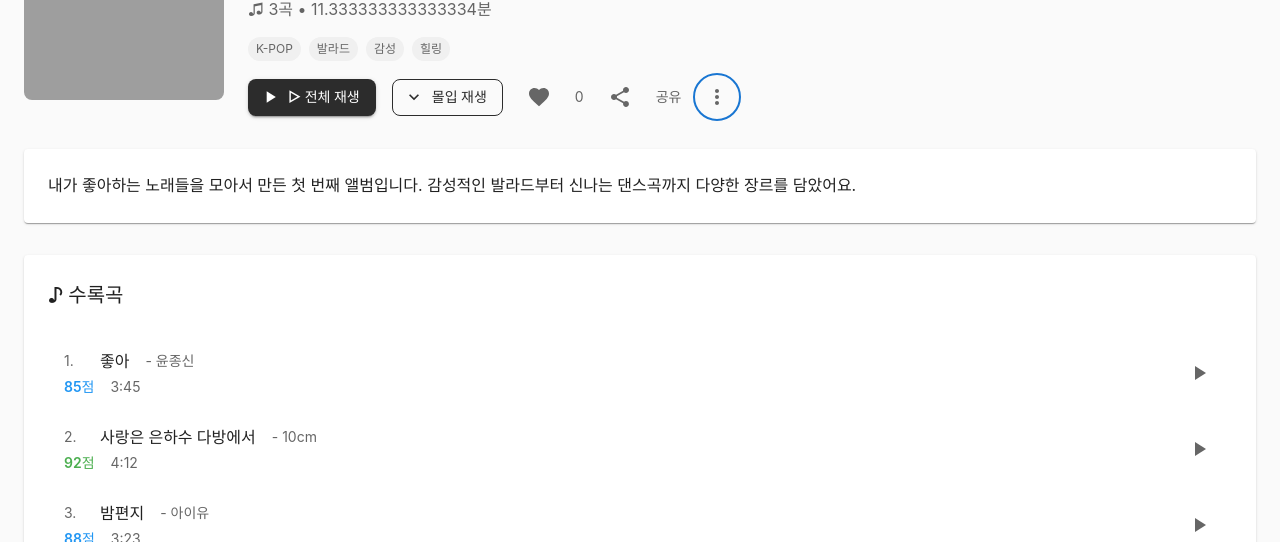
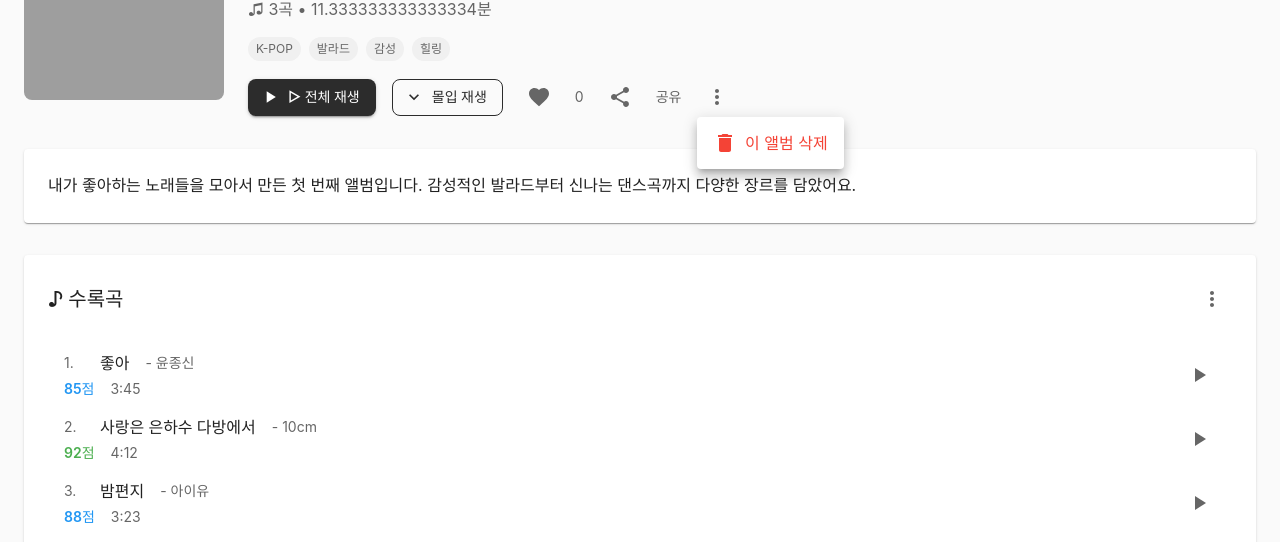
Before and after one commit to sinjinwoo/orakgarak, a React (Vite) app in the folder front/: page /albums/1 in a window 1280 px wide. Both pictures are taken after a click on the button 717 px from the left and 355 px from the top of the page. Shown: the part 258-800 px from the top of the page. Built offline with nearby package versions, Linux system fonts and the light colour scheme; grey boxes are pictures that could not be loaded.

Commit message:
feat : album&mypage

```diff
--- a/front/src/pages/AlbumCreatePage.tsx
+++ b/front/src/pages/AlbumCreatePage.tsx
@@ -16,7 +16,7 @@ const dummyRecordings: Recording[] = [
     userId: 'user1',
     songId: 'song1',
     song: { title: '좋아', artist: '윤종신' },
-    audioUrl: '/audio/sample1.mp3',
+    audioUrl: '', // 실제 오디오 파일이 없으므로 빈 문자열 사용
     duration: 225, // 3:45
     createdAt: '2025-01-15T00:00:00Z',
     analysis: {
@@ -33,7 +33,7 @@ const dummyRecordings: Recording[] = [
     userId: 'user1',
     songId: 'song2',
     song: { title: '사랑은 은하수 다방에서', artist: '10cm' },
-    audioUrl: '/audio/sample2.mp3',
+    audioUrl: '', // 실제 오디오 파일이 없으므로 빈 문자열 사용
     duration: 252, // 4:12
     createdAt: '2025-01-14T00:00:00Z',
     analysis: {
@@ -50,7 +50,7 @@ const dummyRecordings: Recording[] = [
     userId: 'user1',
     songId: 'song3',
     song: { title: '밤편지', artist: '아이유' },
-    audioUrl: '/audio/sample3.mp3',
+    audioUrl: '', // 실제 오디오 파일이 없으므로 빈 문자열 사용
     duration: 203, // 3:23
     createdAt: '2025-01-13T00:00:00Z',
     analysis: {
@@ -187,7 +187,7 @@ const AlbumCreatePage: React.FC = () => {
     try {
       // 앨범 생성
       const albumData = getAlbumData();
-      const albumId = createAlbum(albumData);
+      const albumId = createAlbum(albumData, recordings);
 
       console.log('Album created successfully:', albumId);
 
--- a/front/src/pages/AlbumDetailPage.tsx
+++ b/front/src/pages/AlbumDetailPage.tsx
@@ -16,6 +16,14 @@ import {
   Paper,
   Avatar,
   Divider,
+  Menu,
+  MenuItem,
+  Dialog,
+  DialogTitle,
+  DialogContent,
+  DialogActions,
+  Checkbox,
+  FormControlLabel,
 } from '@mui/material';
 import {
   PlayArrow,
@@ -25,6 +33,8 @@ import {
   MoreVert,
   Send,
   ArrowBack,
+  Delete,
+  Edit,
 } from '@mui/icons-material';
 
 // 더미 앨범 데이터
@@ -86,6 +96,20 @@ const AlbumDetailPage: React.FC = () => {
   const [isLiked, setIsLiked] = useState(false);
   const [likeCount, setLikeCount] = useState(0);
   const [loading, setLoading] = useState(true);
+  const [foundAlbum, setFoundAlbum] = useState<any>(null);
+
+  // 메뉴 상태
+  const [albumMenuAnchor, setAlbumMenuAnchor] = useState<null | HTMLElement>(null);
+  const [trackMenuAnchor, setTrackMenuAnchor] = useState<null | HTMLElement>(null);
+
+  // 다이얼로그 상태
+  const [deleteDialogOpen, setDeleteDialogOpen] = useState(false);
+  const [editTracksDialogOpen, setEditTracksDialogOpen] = useState(false);
+
+  // 수록곡 편집 상태
+  const [editingTracks, setEditingTracks] = useState<any[]>([]);
+  const [selectedTracks, setSelectedTracks] = useState<string[]>([]);
+  const [allRecordings, setAllRecordings] = useState<any[]>([]);
 
   // 앨범 데이터 로드
   useEffect(() => {
@@ -95,37 +119,38 @@ const AlbumDetailPage: React.FC = () => {
         return;
       }
 
-      const foundAlbum = getAlbumById(albumId);
+      const albumData = getAlbumById(albumId);
 
-      if (foundAlbum) {
+      if (albumData) {
+        setFoundAlbum(albumData);
         // 앨범 데이터를 상세 페이지 형식으로 변환
-        const albumData = {
-          id: foundAlbum.id,
-          title: foundAlbum.title,
-          description: foundAlbum.description,
-          coverImage: foundAlbum.coverImage,
+        const albumDetailData = {
+          id: albumData.id,
+          title: albumData.title,
+          description: albumData.description,
+          coverImage: albumData.coverImage,
           userId: 'current-user',
           user: {
             nickname: '음악러버', // 실제로는 사용자 정보에서 가져와야 함
             profileImage: 'https://images.unsplash.com/photo-1472099645785-5658abf4ff4e?w=100&h=100&fit=crop&crop=face',
           },
-          tracks: [
-            // 실제로는 녹음 데이터에서 가져와야 함
+          tracks: albumData.tracks || [
+            // 기본 더미 데이터 (트랙이 없는 경우)
             { id: '1', title: '좋아', artist: '윤종신', score: 85, duration: '3:45' },
             { id: '2', title: '사랑은 은하수 다방에서', artist: '10cm', score: 92, duration: '4:12' },
             { id: '3', title: '밤편지', artist: '아이유', score: 88, duration: '3:23' },
           ],
-          isPublic: foundAlbum.isPublic,
+          isPublic: albumData.isPublic,
           tags: ['K-POP', '발라드', '감성', '힐링'], // 실제로는 앨범 데이터에서 가져와야 함
-          likeCount: foundAlbum.likeCount,
-          playCount: foundAlbum.playCount,
+          likeCount: albumData.likeCount,
+          playCount: albumData.playCount,
           commentCount: 0, // 실제로는 댓글 데이터에서 가져와야 함
-          createdAt: foundAlbum.createdAt,
-          updatedAt: foundAlbum.createdAt,
+          createdAt: albumData.createdAt,
+          updatedAt: albumData.createdAt,
         };
 
-        setAlbum(albumData);
-        setLikeCount(foundAlbum.likeCount);
+        setAlbum(albumDetailData);
+        setLikeCount(albumData.likeCount);
       }
 
       setLoading(false);
@@ -179,6 +204,135 @@ const AlbumDetailPage: React.FC = () => {
       event.preventDefault();
       handleCommentSubmit();
     }
+  };
+
+  // 앨범 메뉴 핸들러
+  const handleAlbumMenuOpen = (event: React.MouseEvent<HTMLElement>) => {
+    setAlbumMenuAnchor(event.currentTarget);
+  };
+
+  const handleAlbumMenuClose = () => {
+    setAlbumMenuAnchor(null);
+  };
+
+  const handleDeleteAlbum = () => {
+    setDeleteDialogOpen(true);
+    handleAlbumMenuClose();
+  };
+
+  // 수록곡 메뉴 핸들러
+  const handleTrackMenuOpen = (event: React.MouseEvent<HTMLElement>) => {
+    setTrackMenuAnchor(event.currentTarget);
+  };
+
+  const handleTrackMenuClose = () => {
+    setTrackMenuAnchor(null);
+  };
+
+  const handleEditTracks = () => {
+    // 사용자의 모든 녹음 데이터 불러오기 (더미 데이터)
+    const dummyRecordings = [
+      {
+        id: '1',
+        song: { title: '좋아', artist: '윤종신' },
+        duration: 225,
+        analysis: { overallScore: 85 },
+        audioUrl: '',
+      },
+      {
+        id: '2',
+        song: { title: '사랑은 은하수 다방에서', artist: '10cm' },
+        duration: 252,
+        analysis: { overallScore: 78 },
+        audioUrl: '',
+      },
+      {
+        id: '3',
+        song: { title: '밤편지', artist: '아이유' },
+        duration: 203,
+        analysis: { overallScore: 92 },
+        audioUrl: '',
+      },
+      {
+        id: '4',
+        song: { title: 'Spring Day', artist: 'BTS' },
+        duration: 234,
+        analysis: { overallScore: 88 },
+        audioUrl: '',
+      },
+      {
+        id: '5',
+        song: { title: 'Dynamite', artist: 'BTS' },
+        duration: 199,
+        analysis: { overallScore: 90 },
+        audioUrl: '',
+      },
+    ];
+
+    setAllRecordings(dummyRecordings);
+    setEditingTracks(album.tracks);
+    setSelectedTracks(album.tracks.map((track: any) => track.id));
+    setEditTracksDialogOpen(true);
+    handleTrackMenuClose();
+  };
+
+  // 앨범 삭제 확인
+  const handleConfirmDelete = () => {
+    // localStorage에서 앨범 삭제
+    const savedAlbums = localStorage.getItem('myAlbums');
+    if (savedAlbums) {
+      const albums = JSON.parse(savedAlbums);
+      const updatedAlbums = albums.filter((a: any) => a.id !== albumId);
+      localStorage.setItem('myAlbums', JSON.stringify(updatedAlbums));
+    }
+
+    setDeleteDialogOpen(false);
+    navigate('/me/albums');
+  };
+
+  // 수록곡 편집 핸들러
+  const handleTrackToggle = (trackId: string) => {
+    setSelectedTracks(prev =>
+      prev.includes(trackId)
+        ? prev.filter(id => id !== trackId)
+        : [...prev, trackId]
+    );
+  };
+
+  const handleSelectAllTracks = () => {
+    setSelectedTracks(allRecordings.map(recording => recording.id));
+  };
+
+  const handleDeselectAllTracks = () => {
+    setSelectedTracks([]);
+  };
+
+  const handleSaveTracks = () => {
+    // 선택된 녹음들을 트랙 형식으로 변환
+    const updatedTracks = allRecordings
+      .filter(recording => selectedTracks.includes(recording.id))
+      .map(recording => ({
+        id: recording.id,
+        title: recording.song.title,
+        artist: recording.song.artist,
+        score: recording.analysis.overallScore,
+        duration: `${Math.floor(recording.duration / 60)}:${(recording.duration % 60).toString().padStart(2, '0')}`,
+        audioUrl: recording.audioUrl,
+      }));
+
+    // localStorage에서 앨범 업데이트
+    const savedAlbums = localStorage.getItem('myAlbums');
+    if (savedAlbums) {
+      const albums = JSON.parse(savedAlbums);
+      const updatedAlbums = albums.map((a: any) =>
+        a.id === albumId ? { ...a, tracks: updatedTracks, trackCount: updatedTracks.length } : a
+      );
+      localStorage.setItem('myAlbums', JSON.stringify(updatedAlbums));
+    }
+
+    // 현재 앨범 상태 업데이트
+    setAlbum(prev => ({ ...prev, tracks: updatedTracks }));
+    setEditTracksDialogOpen(false);
   };
 
   if (loading) {
@@ -239,7 +393,7 @@ const AlbumDetailPage: React.FC = () => {
               </Typography>
             </Box>
             <Typography variant="body1" color="text.secondary" sx={{ mb: 2 }}>
-              ♫ {album.tracks.length}곡 • {album.tracks.reduce((total, track) => {
+              ♫ {album.tracks.length}곡 • {foundAlbum?.duration || album.tracks.reduce((total, track) => {
                 const [minutes, seconds] = track.duration.split(':').map(Number);
                 return total + minutes * 60 + seconds;
               }, 0) / 60}분
@@ -298,7 +452,10 @@ const AlbumDetailPage: React.FC = () => {
               <Typography variant="body2" color="text.secondary">
                 공유
               </Typography>
-              <IconButton sx={{ color: '#666' }}>
+              <IconButton
+                sx={{ color: '#666' }}
+                onClick={handleAlbumMenuOpen}
+              >
                 <MoreVert />
               </IconButton>
             </Box>
@@ -314,15 +471,22 @@ const AlbumDetailPage: React.FC = () => {
 
         {/* 수록곡 */}
         <Paper sx={{ p: 3, mb: 4 }}>
-          <Typography variant="h6" sx={{ fontWeight: 600, mb: 2, display: 'flex', alignItems: 'center' }}>
+          <Box sx={{ display: 'flex', justifyContent: 'space-between', alignItems: 'center', mb: 2 }}>
+            <Typography variant="h6" sx={{ fontWeight: 600, display: 'flex', alignItems: 'center' }}>
               ♪ 수록곡
             </Typography>
+            <IconButton
+              sx={{ color: '#666' }}
+              onClick={handleTrackMenuOpen}
+            >
+              <MoreVert />
+            </IconButton>
+          </Box>
           <List>
             {album.tracks.map((track, index) => (
               <ListItem key={track.id} sx={{ py: 1 }}>
-                <ListItemText
-                  primary={
-                    <Box sx={{ display: 'flex', alignItems: 'center', gap: 2 }}>
+                <Box sx={{ flex: 1 }}>
+                  <Box sx={{ display: 'flex', alignItems: 'center', gap: 2, mb: 0.5 }}>
                     <Typography variant="body2" color="text.secondary" sx={{ minWidth: 20 }}>
                       {index + 1}.
                     </Typography>
@@ -333,9 +497,7 @@ const AlbumDetailPage: React.FC = () => {
                       - {track.artist}
                     </Typography>
                   </Box>
-                  }
-                  secondary={
-                    <Box sx={{ display: 'flex', alignItems: 'center', gap: 2, mt: 0.5 }}>
+                  <Box sx={{ display: 'flex', alignItems: 'center', gap: 2 }}>
                     <Typography
                       variant="body2"
                       sx={{
@@ -349,8 +511,7 @@ const AlbumDetailPage: React.FC = () => {
                       {track.duration}
                     </Typography>
                   </Box>
-                  }
-                />
+                </Box>
                 <IconButton size="small">
                   <PlayArrow sx={{ color: '#666' }} />
                 </IconButton>
@@ -358,28 +519,6 @@ const AlbumDetailPage: React.FC = () => {
             ))}
           </List>
         </Paper>
-
-        {/* 통계 */}
-        <Box sx={{ display: 'flex', alignItems: 'center', gap: 3, mb: 4 }}>
-          <Box sx={{ display: 'flex', alignItems: 'center', gap: 1 }}>
-            <Favorite sx={{ fontSize: 16, color: '#666' }} />
-            <Typography variant="body2" color="text.secondary">
-              {likeCount}
-            </Typography>
-          </Box>
-          <Box sx={{ display: 'flex', alignItems: 'center', gap: 1 }}>
-            <Typography sx={{ fontSize: 16, color: '#666' }}>💬</Typography>
-            <Typography variant="body2" color="text.secondary">
-              {album.commentCount}
-            </Typography>
-          </Box>
-          <Box sx={{ display: 'flex', alignItems: 'center', gap: 1 }}>
-            <PlayArrow sx={{ fontSize: 16, color: '#666' }} />
-            <Typography variant="body2" color="text.secondary">
-              {album.playCount}
-            </Typography>
-          </Box>
-        </Box>
 
         {/* 댓글 섹션 */}
         <Paper sx={{ p: 3 }}>
@@ -443,6 +582,134 @@ const AlbumDetailPage: React.FC = () => {
             ))}
           </Box>
         </Paper>
+
+        {/* 앨범 메뉴 */}
+        <Menu
+          anchorEl={albumMenuAnchor}
+          open={Boolean(albumMenuAnchor)}
+          onClose={handleAlbumMenuClose}
+        >
+          <MenuItem onClick={handleDeleteAlbum} sx={{ color: '#f44336' }}>
+            <Delete sx={{ mr: 1 }} />
+            이 앨범 삭제
+          </MenuItem>
+        </Menu>
+
+        {/* 수록곡 메뉴 */}
+        <Menu
+          anchorEl={trackMenuAnchor}
+          open={Boolean(trackMenuAnchor)}
+          onClose={handleTrackMenuClose}
+        >
+          <MenuItem onClick={handleEditTracks}>
+            <Edit sx={{ mr: 1 }} />
+            수록곡 편집
+          </MenuItem>
+        </Menu>
+
+        {/* 앨범 삭제 확인 다이얼로그 */}
+        <Dialog
+          open={deleteDialogOpen}
+          onClose={() => setDeleteDialogOpen(false)}
+        >
+          <DialogTitle>앨범 삭제</DialogTitle>
+          <DialogContent>
+            <Typography>
+              정말로 이 앨범을 삭제하시겠습니까? 이 작업은 되돌릴 수 없습니다.
+            </Typography>
+          </DialogContent>
+          <DialogActions>
+            <Button onClick={() => setDeleteDialogOpen(false)}>
+              취소
+            </Button>
+            <Button
+              onClick={handleConfirmDelete}
+              color="error"
+              variant="contained"
+            >
+              삭제
+            </Button>
+          </DialogActions>
+        </Dialog>
+
+        {/* 수록곡 편집 다이얼로그 */}
+        <Dialog
+          open={editTracksDialogOpen}
+          onClose={() => setEditTracksDialogOpen(false)}
+          maxWidth="md"
+          fullWidth
+        >
+          <DialogTitle>
+            수록곡 편집
+            <Box sx={{ display: 'flex', gap: 1, mt: 1 }}>
+              <Button size="small" onClick={handleSelectAllTracks}>
+                전체 선택
+              </Button>
+              <Button size="small" onClick={handleDeselectAllTracks}>
+                전체 해제
+              </Button>
+            </Box>
+          </DialogTitle>
+          <DialogContent>
+            <Typography variant="h6" sx={{ mb: 2, fontWeight: 600 }}>
+              내 녹음 목록에서 선택하세요
+            </Typography>
+            <List>
+              {allRecordings.map((recording, index) => {
+                const duration = `${Math.floor(recording.duration / 60)}:${(recording.duration % 60).toString().padStart(2, '0')}`;
+                return (
+                  <ListItem key={recording.id} sx={{ py: 1 }}>
+                    <FormControlLabel
+                      control={
+                        <Checkbox
+                          checked={selectedTracks.includes(recording.id)}
+                          onChange={() => handleTrackToggle(recording.id)}
+                        />
+                      }
+                      label={
+                        <Box sx={{ display: 'flex', alignItems: 'center', gap: 2, ml: 1 }}>
+                          <Typography variant="body2" color="text.secondary" sx={{ minWidth: 20 }}>
+                            {index + 1}.
+                          </Typography>
+                          <Typography variant="body1" sx={{ fontWeight: 500 }}>
+                            {recording.song.title}
+                          </Typography>
+                          <Typography variant="body2" color="text.secondary">
+                            - {recording.song.artist}
+                          </Typography>
+                          <Typography
+                            variant="body2"
+                            sx={{
+                              color: getScoreColor(recording.analysis.overallScore),
+                              fontWeight: 600,
+                            }}
+                          >
+                            {recording.analysis.overallScore}점
+                          </Typography>
+                          <Typography variant="body2" color="text.secondary">
+                            {duration}
+        </Typography>
+      </Box>
+                      }
+                      sx={{ width: '100%' }}
+                    />
+                  </ListItem>
+                );
+              })}
+            </List>
+          </DialogContent>
+          <DialogActions>
+            <Button onClick={() => setEditTracksDialogOpen(false)}>
+              취소
+            </Button>
+            <Button
+              onClick={handleSaveTracks}
+              variant="contained"
+            >
+              저장
+            </Button>
+          </DialogActions>
+        </Dialog>
     </Container>
   );
 };
--- a/front/src/stores/albumStore.ts
+++ b/front/src/stores/albumStore.ts
@@ -55,7 +55,7 @@ interface AlbumStore extends AlbumCreationState {
   getAlbumData: () => AlbumCreateData;
 
   // 새 앨범 생성
-  createAlbum: (albumData: AlbumCreateData) => string;
+  createAlbum: (albumData: AlbumCreateData, recordings: any[]) => string;
 
   // 앨범 상세 정보 가져오기
   getAlbumById: (albumId: string) => any;
@@ -190,7 +190,28 @@ export const useAlbumStore = create<AlbumStore>((set, get) => ({
   },
 
   // 새 앨범 생성
-  createAlbum: (albumData: AlbumCreateData) => {
+  createAlbum: (albumData: AlbumCreateData, recordings: any[]) => {
+    // 선택된 녹음들로 트랙 데이터 생성
+    const tracks = recordings
+      .filter(recording => albumData.recordingIds.includes(recording.id))
+      .map(recording => ({
+        id: recording.id,
+        title: recording.song.title,
+        artist: recording.song.artist,
+        score: recording.analysis?.overallScore || 0,
+        duration: `${Math.floor(recording.duration / 60)}:${(recording.duration % 60).toString().padStart(2, '0')}`,
+        audioUrl: recording.audioUrl,
+      }));
+
+    // 총 재생 시간 계산
+    const totalSeconds = tracks.reduce((total, track) => {
+      const [minutes, seconds] = track.duration.split(':').map(Number);
+      return total + minutes * 60 + seconds;
+    }, 0);
+    const totalMinutes = Math.floor(totalSeconds / 60);
+    const remainingSeconds = totalSeconds % 60;
+    const duration = `${totalMinutes}:${remainingSeconds.toString().padStart(2, '0')}`;
+
     const newAlbum = {
       id: Date.now().toString(),
       title: albumData.title,
@@ -198,9 +219,10 @@ export const useAlbumStore = create<AlbumStore>((set, get) => ({
       coverImage: albumData.coverImage || 'https://images.unsplash.com/photo-1493225457124-a3eb161ffa5f?w=300&h=300&fit=crop',
       isPublic: albumData.isPublic,
       trackCount: albumData.recordingIds.length,
-      duration: '11분', // 실제로는 녹음들의 총 시간을 계산해야 함
+      duration: duration,
       likeCount: 0,
       playCount: 0,
+      tracks: tracks, // 실제 선택된 녹음 데이터 저장
       createdAt: new Date().toISOString(),
     };
 
```
Lines whose indentation alone changed are shown as unchanged.
